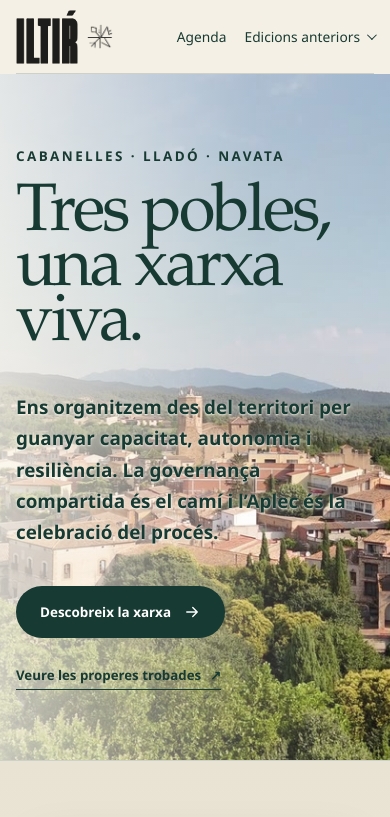
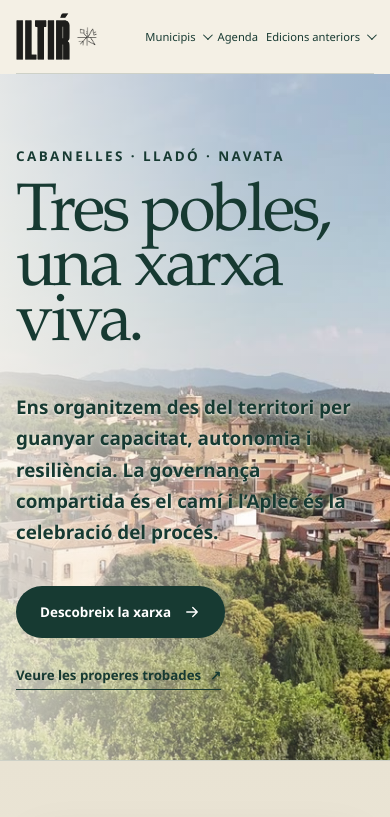
Before and after one commit to Miceli-Social/aplec-iltir-web, a Next.js app: page / in a window 390 px wide. Shown: the top 817 px of the page. Built offline with nearby package versions, Linux system fonts and the light colour scheme; no server answers.

Commit message:
Afegir desplegable de municipis al menú

```diff
--- a/src/app/globals.css
+++ b/src/app/globals.css
@@ -34,6 +34,16 @@ h1, h2 { font-family: var(--font-display); font-weight: 500; letter-spacing: -.0
 .site-header nav { display: flex; gap: 30px; font-size: .86rem; }
 .site-header nav a { padding: 10px 0; border-bottom: 1px solid transparent; }
 .site-header nav a:hover, .site-header nav a:focus-visible { border-color: var(--ink); }
+.municipalities-menu { position:relative; }
+.municipalities-menu summary { display:flex; align-items:center; gap:7px; padding:10px 0; border-bottom:1px solid transparent; list-style:none; cursor:pointer; }
+.municipalities-menu summary::-webkit-details-marker { display:none; }
+.municipalities-menu summary::after { content:""; width:6px; height:6px; border-right:1.5px solid currentColor; border-bottom:1.5px solid currentColor; transform:rotate(45deg) translateY(-2px); transition:transform .2s; }
+.municipalities-menu[open] summary::after { transform:rotate(225deg) translateY(-1px); }
+.municipalities-menu summary:hover, .municipalities-menu summary:focus-visible { border-color:var(--ink); outline:none; }
+.municipalities-list { position:absolute; right:0; top:calc(100% + 10px); min-width:210px; padding:8px; border:1px solid var(--line); border-radius:12px; background:rgba(251,248,239,.96); box-shadow:var(--shadow); display:grid; gap:2px; z-index:30; }
+.municipalities-menu:not([open]):not(:hover):not(:focus-within) .municipalities-list { display:none; }
+.municipalities-list a { display:block; padding:10px 12px; border-bottom:0; border-radius:8px; white-space:nowrap; color:var(--ink); }
+.municipalities-list a:hover, .municipalities-list a:focus-visible { border-color:transparent; background:var(--paper-deep); outline:none; }
 .past-editions-menu { position:relative; }
 .past-editions-menu summary { display:flex; align-items:center; gap:7px; padding:10px 0; border-bottom:1px solid transparent; list-style:none; cursor:pointer; }
 .past-editions-menu summary::-webkit-details-marker { display:none; }
@@ -428,12 +438,14 @@ a.event-card:hover { transform:translateY(-3px); box-shadow:var(--shadow); }
 
 @media (max-width: 720px) {
   .site-header { width:calc(100% - 32px); min-height:74px; }
-  .site-header nav > a:not(:nth-child(2)) { display:none; }
-  .site-header nav { gap:18px; align-items:center; }
-  .past-editions-menu summary { padding:10px 0; }
+  .site-header nav .nav-mobile-hidden { display:none; }
+  .site-header nav { gap:8px; align-items:center; font-size:.7rem; }
+  .municipalities-menu summary, .past-editions-menu summary { padding:10px 0; }
+  .municipalities-list { left:0; right:auto; min-width:165px; }
   .past-editions-list { right:0; min-width:190px; }
-  .brand-logo { width:62px; height:54px; }
-  .brand-symbol { width:28px; height:28px; }
+  .brand { gap:6px; }
+  .brand-logo { width:54px; height:47px; }
+  .brand-symbol { width:22px; height:22px; }
   .section-shell, .inner-page { width:calc(100% - 32px); }
   .hero { min-height:620px; padding:0 16px; }
   .hero h1 { font-size:4.2rem; }
--- a/src/components/site-header.tsx
+++ b/src/components/site-header.tsx
@@ -23,9 +23,21 @@ export function SiteHeader() {
         />
       </Link>
       <nav aria-label="Navegació principal">
-        <Link href="/#arquitectura">Com ens organitzem</Link>
+        <Link href="/#arquitectura" className="nav-mobile-hidden">
+          Com ens organitzem
+        </Link>
+        <details className="municipalities-menu">
+          <summary>Municipis</summary>
+          <div className="municipalities-list">
+            <Link href="/municipis/cabanelles">Cabanelles</Link>
+            <Link href="/municipis/llado">Lladó</Link>
+            <Link href="/municipis/navata">Navata</Link>
+          </div>
+        </details>
         <Link href="/agenda">Agenda</Link>
-        <Link href="/#relat">El projecte</Link>
+        <Link href="/#relat" className="nav-mobile-hidden">
+          El projecte
+        </Link>
         <details className="past-editions-menu">
           <summary>Edicions anteriors</summary>
           <div className="past-editions-list">
```
